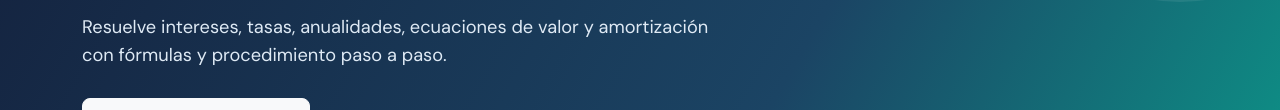
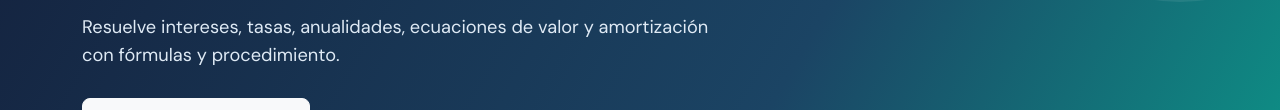
Before and after one commit to JhonmaSG/Ing_Economica_Calculadora_de_Interes, a plain HTML site: page index.html in a window 1280 px wide. Shown: the part 266-376 px from the top of the page. Drawn offline with nearby package versions, Linux system fonts and the light colour scheme.

Commit message:
fix(index): modified text un <a> index.html

```diff
--- a/index.html
+++ b/index.html
@@ -28,7 +28,7 @@
   <header class="hero"><div class="container">
     <span class="eyebrow">Herramienta de estudio | Proyecto de Ing. Económica</span>
     <h1>Calculadora de Intereses</h1>
-    <p>Resuelve intereses, tasas, anualidades, ecuaciones de valor y amortización con fórmulas y procedimiento paso a paso.</p>
+    <p>Resuelve intereses, tasas, anualidades, ecuaciones de valor y amortización con fórmulas y procedimiento.</p>
     <a class="btn btn-light btn-lg" href="#modulos">Explorar módulos <i class="bi bi-arrow-down ms-2"></i></a>
   </div></header>
 
```
